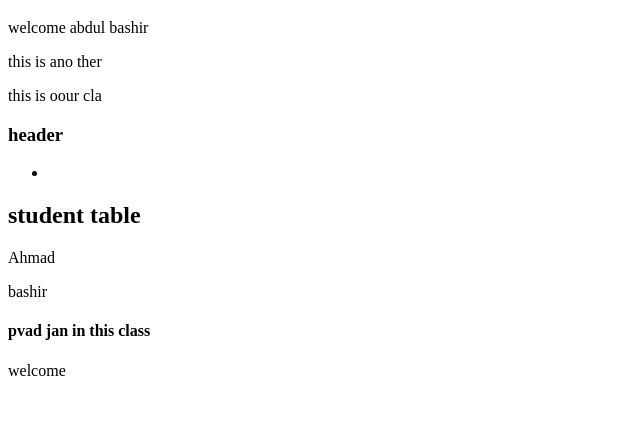
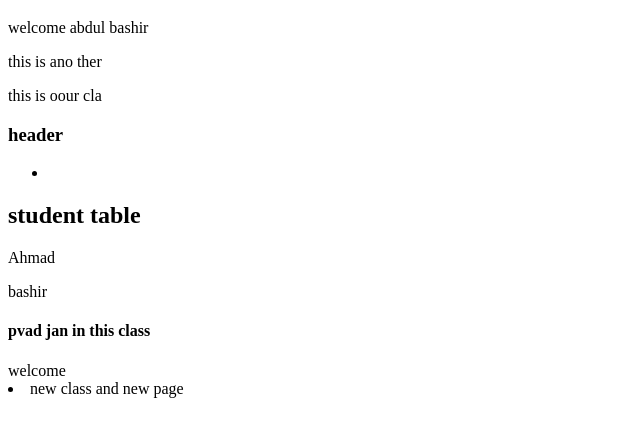
Before and after one commit to ABashir1234/git_project_one, a plain HTML site: page index.html in a window 1280 px wide. Shown: the part 61-498 px from the top of the page, without its empty margins (0-640 px from the left). Drawn offline with Linux system fonts and the light colour scheme.

Commit message:
new style and new page

```diff
--- a/index.css
+++ b/index.css
@@ -11,6 +11,7 @@ ul{
     color:red;
     font-size: 23px;
     background-color:blue;
+    font-weight: bold;
 }
 tbody{
     color:yellow;
--- a/index.html
+++ b/index.html
@@ -25,7 +25,11 @@
     <h4>pvad jan in this class</h4>
     <tbody>
         welcome
+
     </tbody>
+    <li>
+        new class and new page
+    </li>
 
 </body>
 </html>
```
